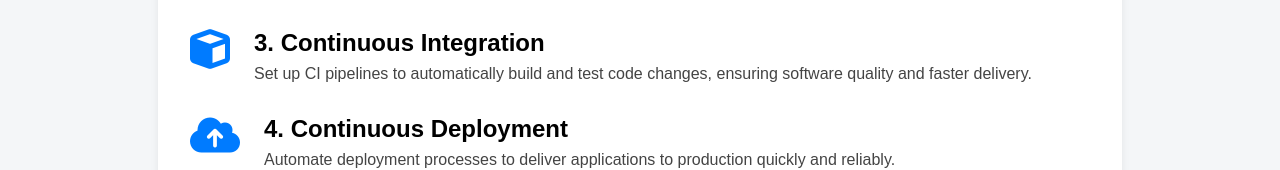
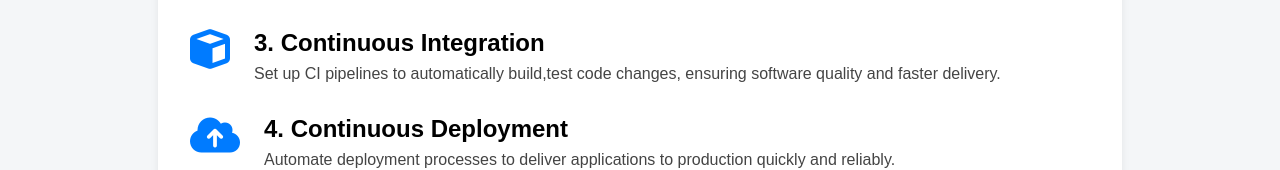
Before and after one commit to Veena1020/jenkins-website, a plain HTML site: page index.html in a window 1280 px wide. Shown: the part 399-569 px from the top of the page. Drawn offline with Linux system fonts and the light colour scheme.

Commit message:
second commit

```diff
--- a/index.html
+++ b/index.html
@@ -41,7 +41,7 @@
             <i class="fas fa-cube"></i>
             <div class="tutorial-content">
                 <h2>3. Continuous Integration</h2>
-                <p>Set up CI pipelines to automatically build and test code changes, ensuring software quality and faster delivery.</p>
+                <p>Set up CI pipelines to automatically build,test code changes, ensuring software quality and faster delivery.</p>
             </div>
         </div>
         <div class="tutorial-section">
```
